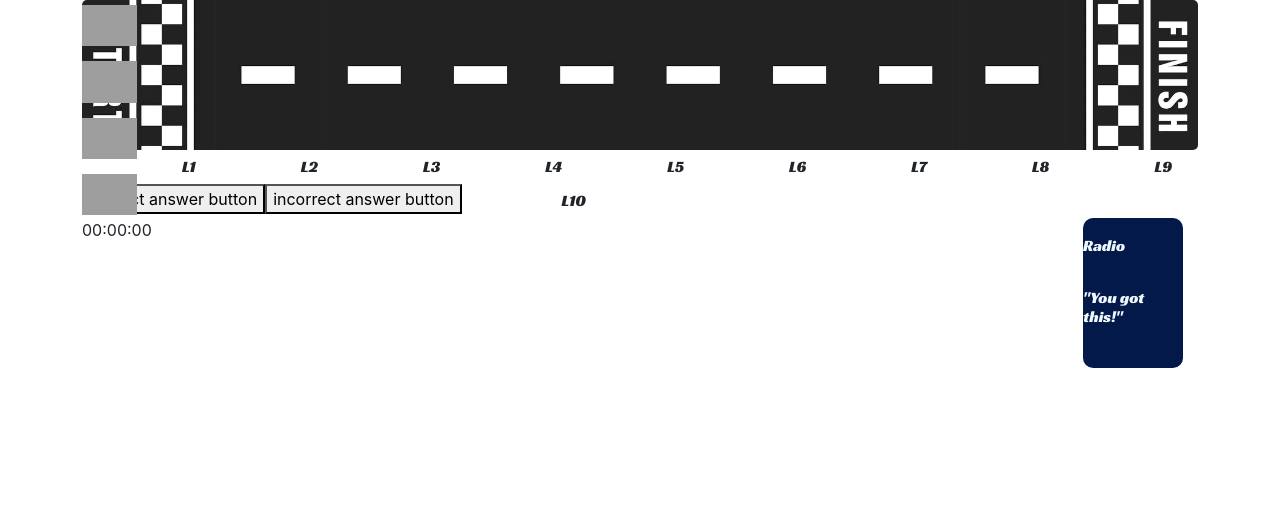
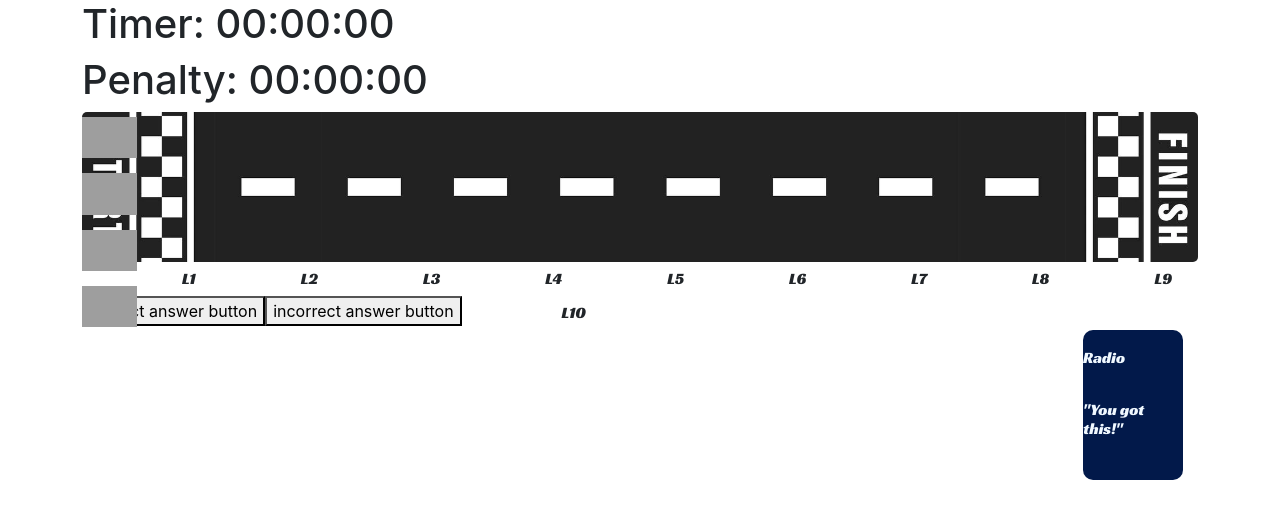
Before and after one commit to TheWeion/Q1-quiz-game, a React (Create React App) app: page /game in a window 1280 px wide. Shown: the top 518 px of the page. Built offline with nearby package versions, Linux system fonts and the light colour scheme.

Commit message:
Added timer + penalty time

```diff
--- a/src/components/Question/index.js
+++ b/src/components/Question/index.js
@@ -1,7 +1,8 @@
-import React, { useEffect } from 'react';
+import React, { useEffect, useState } from 'react';
 import { useNavigate } from 'react-router-dom';
 import { updatePlayer } from "../../actions";
-import {useDispatch } from "react-redux";
+import { useDispatch } from "react-redux";
+import Timer from '../Timer';
 
 const Question = ({playerId, players, questions}) => {
     const dispatch = useDispatch();
@@ -10,46 +11,72 @@ const Question = ({playerId, players, questions}) => {
 
     const targetPlayer = players.filter((cur)=>cur.id===playerId)[0];
 
+    const [time, setTime] = useState(0);
+    const [penalty, setPenalty] = useState(0);
+    const [clockRunning, setClockRunning] = useState(false);
+
+    useEffect(() => {
+        let interval;
+        if (clockRunning) {
+            interval = setInterval(()=>{
+                setTime((prevTime) => prevTime + 10);
+            }, 10);
+        } else {
+            if (time !== targetPlayer.timer) {
+                let player = targetPlayer;
+                player.timer = time;
+                updatePlayerRedux(player);
+                setTime(player.timer);
+                setPenalty(player.penalty);
+            }
+            clearInterval(interval);
+        }
+        return () => clearInterval(interval);
+    }, [clockRunning]);
+
+    useEffect(()=>{
+        renderQuestionHTML(false);
+    }, [clockRunning]);
+
     const setEnteredPit = () => {
         let player = targetPlayer;
         player.pit_entered = true;
-        dispatch(updatePlayer(player));
+        updatePlayerRedux(player);
     };
 
     const moveToNextLap = () => {
         let player = targetPlayer;
         if ((targetPlayer.lap + 1) !== questions.length) {
             player.lap = player.lap + 1;
-            dispatch(updatePlayer(player));
+            updatePlayerRedux(player);
         } else {
             alert('Finish');
-            player.timer_start = false;
-            dispatch(updatePlayer(player));
             navigate('/gameover');
         }
     };
 
     const applyPenalty = (second) => {
         let player = targetPlayer;
-        player.timer = player.timer + second;
-        dispatch(updatePlayer(player));
+        let newVal = player.penalty + second;
+        player.penalty = newVal;
+        updatePlayerRedux(player);
     };
 
     const setDrsUsed = () => {
         let player = targetPlayer;
         player.drs_used = true;
-        dispatch(updatePlayer(player));
+        updatePlayerRedux(player);
     };
 
     const handleCorrectAnswer = () => {
+        setClockRunning(false);
         alert("Correct");
         moveToNextLap();
-        renderQuestionHTML(false);
     };
 
     const handleIncorrectAnswer = () => {
         alert("Ouch, incorrect");
-        applyPenalty(5.0);
+        applyPenalty(5000);
         renderQuestionHTML(false);
     };
 
@@ -57,10 +84,10 @@ const Question = ({playerId, players, questions}) => {
         if (!targetPlayer.drs_used) {
             // If not the 1st or the last lap
             if ((targetPlayer.lap + 1) !== 1 && (targetPlayer.lap + 1) !== questions.length) {
+                setClockRunning(false);
+                setDrsUsed();
                 alert("DRS opened");
-                setDrsUsed();
                 moveToNextLap();
-                renderQuestionHTML(false);
             } else {
                 alert("You are not allowed to open DRS in lap: " + (targetPlayer.lap + 1));
             }
@@ -73,8 +100,8 @@ const Question = ({playerId, players, questions}) => {
         if (!targetPlayer.pit_entered) {
             alert("Box box");
             setEnteredPit();
-            applyPenalty(10.0);
-            // Elimilate 2 answers
+            applyPenalty(10000);
+            // Elimilate 2 incorrect answers
             renderQuestionHTML(true);
         } else {
             alert("Oops, no more pit stop");
@@ -82,11 +109,11 @@ const Question = ({playerId, players, questions}) => {
     };
 
     const handleStartTimer = () => {
-        let player = targetPlayer;
-        player.timer = 0.0;
-        player.timer_start = true;
+        setClockRunning(true);
+    };
+
+    const updatePlayerRedux = (player) => {
         dispatch(updatePlayer(player));
-        renderQuestionHTML(false);
     };
 
     const renderQuestionHTML = (elimilateIncorrectAnswers) => {
@@ -95,15 +122,10 @@ const Question = ({playerId, players, questions}) => {
         if (curQuestion !== undefined && curQuestion !== null) {
             if (curQuestion !== undefined && curQuestion !== null) {
 
-                html = `
-                    <h1>Lap: ${ (targetPlayer.lap + 1) } </h1>
-                    <h1>Timer: ${ (targetPlayer.timer) }s </h1>
-                    <h1>Timer start: ${ (targetPlayer.timer_start) } </h1>
-                    <br />`;
-
+                html = `<h1>Lap: ${ (targetPlayer.lap + 1) } </h1><br></br>`;
                 let list = [];
-                if (!targetPlayer.timer_start) {
-                    html = html + `<h2>Get ready?</h2>`;
+                if (!clockRunning) {
+                    html = html + `<h2>Ready?</h2>`;
                     html = html + `<button id="start_button">I'm ready</button><br></br>`;
                 } else {
                     html = html + `
@@ -171,8 +193,9 @@ const Question = ({playerId, players, questions}) => {
 
     return (
         <>
+            <h1>Timer: <Timer time={time} /></h1>
+            <h1>Penalty: <Timer time={penalty} /></h1>
             <div id="question_content">
-                { renderQuestionHTML(false) }
             </div>
         </>
     );
--- a/src/components/Timer/index.jsx
+++ b/src/components/Timer/index.jsx
@@ -1,20 +1,13 @@
 import React from "react";
 import './style.css'
 
-const Timer = ({playerId, players}) => {
-
-  //want to have the timer render on page and store when all questions are finished
-
-  const targetPlayer = players.filter((cur)=>cur.id===playerId)[0];
-
+const Timer = ({time}) => {
   return (
-    <div className="stopwatch">
-      <div className="numbers">
-        <span>{("0" + Math.floor((targetPlayer.timer / 60000) % 60)).slice(-2)}:</span>
-        <span>{("0" + Math.floor((targetPlayer.timer / 1000) % 60)).slice(-2)}:</span>
-        <span>{("0" + ((targetPlayer.timer / 10) % 100)).slice(-2)}</span>
-        </div>
-    </div>
+    <>
+      <span>{("0" + Math.floor((time / 60000) % 60)).slice(-2)}:</span>
+      <span>{("0" + Math.floor((time / 1000) % 60)).slice(-2)}:</span>
+      <span>{("0" + ((time / 10) % 100)).slice(-2)}</span>
+    </>
   );
 };
 
--- a/src/pages/Game/index.jsx
+++ b/src/pages/Game/index.jsx
@@ -1,44 +1,19 @@
 import React from 'react';
+import { useSelector } from 'react-redux';
 import Question from '../../components/Question';
 import Timeline from '../../components/Timeline';
-import Timer from '../../components/Timer';
 import Radio from '../../components/Radio';
-// import QuizRender from '../../components/'
-import {useSelector} from 'react-redux';
-import { useState, useEffect } from 'react';
 
 const Game = () => {
 
 	const players = useSelector(state => state.playersReducer);
     const questions = useSelector(state => state.questionsReducer);
 
-	const [time, setTime] = useState(0);
-	const [running, setRunning] = useState(false);
-
-	useEffect(() => {
-	  let interval;
-	  if (running) {
-		interval = setInterval(() => {
-		  setTime((prevTime) => prevTime + 10);
-		}, 10);
-	  } else if (!running) {
-		clearInterval(interval);
-	  }
-	  return () => clearInterval(interval);
-	}, [running]);
-
 	return (
 		<>
-			<Question  playerId={1} players = {players} questions = {questions}  />
-			<Timeline  playerId={1} players = {players} />
-      		<Timer  playerId={1} players = {players}  />
+			<Question playerId={1} players={players} questions={questions} />
+			<Timeline playerId={1} players={players} />
       		<Radio/>
-
-			{/* <ScoreBoard />
-			<Timer />
-			<QuizRender />
-			<Radio />
-			<RaceTrack /> */}
 		</>
 	);
 }
--- a/src/reducers/players.js
+++ b/src/reducers/players.js
@@ -15,8 +15,8 @@ const playerList = [
         "name": "Player 1",
         "nationality": "GBR",
         "lap": 0,
-        "timer": 0.0,
-        "timer_start": false,
+        "timer": 0,
+        "penalty": 0,
         "drs_used": false,
         "pit_entered": false,
         "is_bot": false
@@ -26,8 +26,8 @@ const playerList = [
         "name": "Player 2",
         "nationality": "GBR",
         "lap": 0,
-        "timer": 0.0,
-        "timer_start": false,
+        "timer": 0,
+        "penalty": 0,
         "drs_used": false,
         "pit_entered": false,
         "is_bot": false
@@ -37,8 +37,8 @@ const playerList = [
         "name": "Player 3",
         "nationality": "GBR",
         "lap": 0,
-        "timer": 0.0,
-        "timer_start": false,
+        "timer": 0,
+        "penalty": 0,
         "drs_used": false,
         "pit_entered": false,
         "is_bot": false
@@ -48,8 +48,8 @@ const playerList = [
         "name": "Player 4",
         "nationality": "GBR",
         "lap": 0,
-        "timer": 0.0,
-        "timer_start": false,
+        "timer": 0,
+        "penalty": 0,
         "drs_used": false,
         "pit_entered": false,
         "is_bot": false
```
